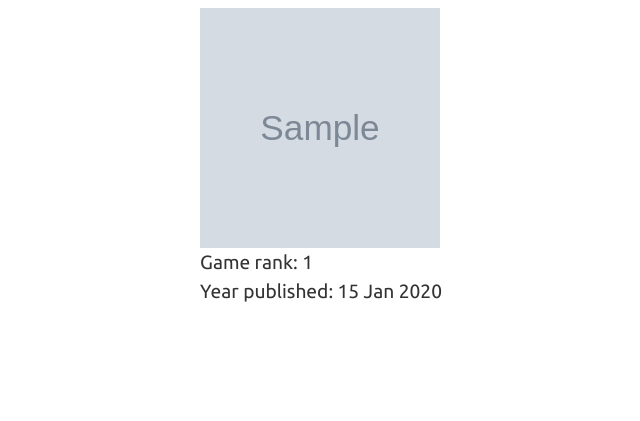
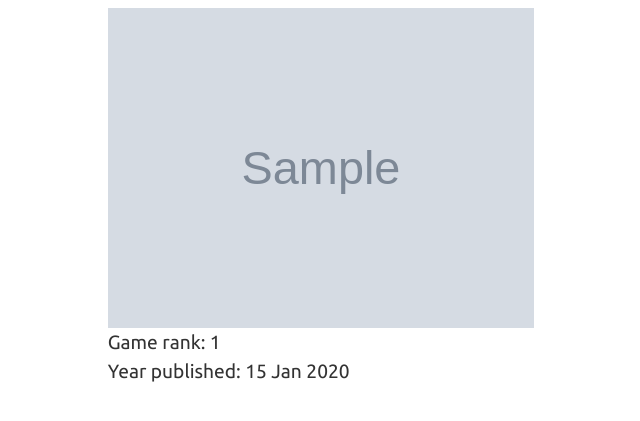
Before and after one commit to Precigus/Simple-boardgame-list, a Node server app: template views/games/show.ejs in a window 1280 px wide. Shown: the part 64-485 px from the top of the page, without its empty margins (319-959 px from the left). Run offline with Node 20, Linux system fonts and the light colour scheme; the template is opened without the code that fills it: most values are stand-ins (such as "Sample title", 1, 10 or a date in 2020); grey boxes marked "Sample" are stand-in pictures; some libraries are stand-ins or nearby versions.

Commit message:
A few styling changes

```diff
--- a/public/stylesheets/main.css
+++ b/public/stylesheets/main.css
@@ -40,8 +40,8 @@ tr a {
 }
 
 .contents img {
-  width: 15em;
-  height: 15em;
+  width: auto;
+  height: 20em;
 }
 
 .info {
--- a/views/games/index.ejs
+++ b/views/games/index.ejs
@@ -21,7 +21,7 @@
             </h1>
         </header>
         <div>
-            <table>
+            <table style="margin: 0 auto;">
                 <thead>
                     <tr>
                         <th id="rank">Rank</th>
```
